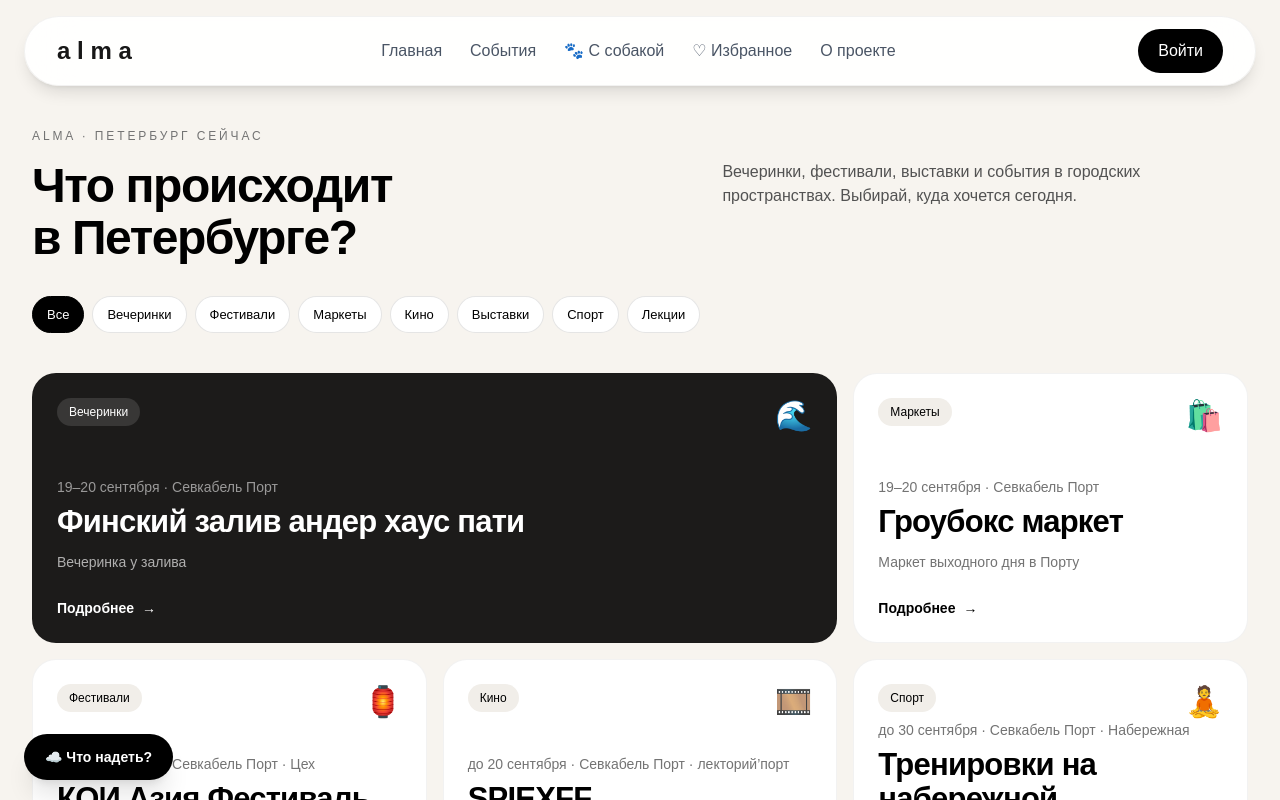
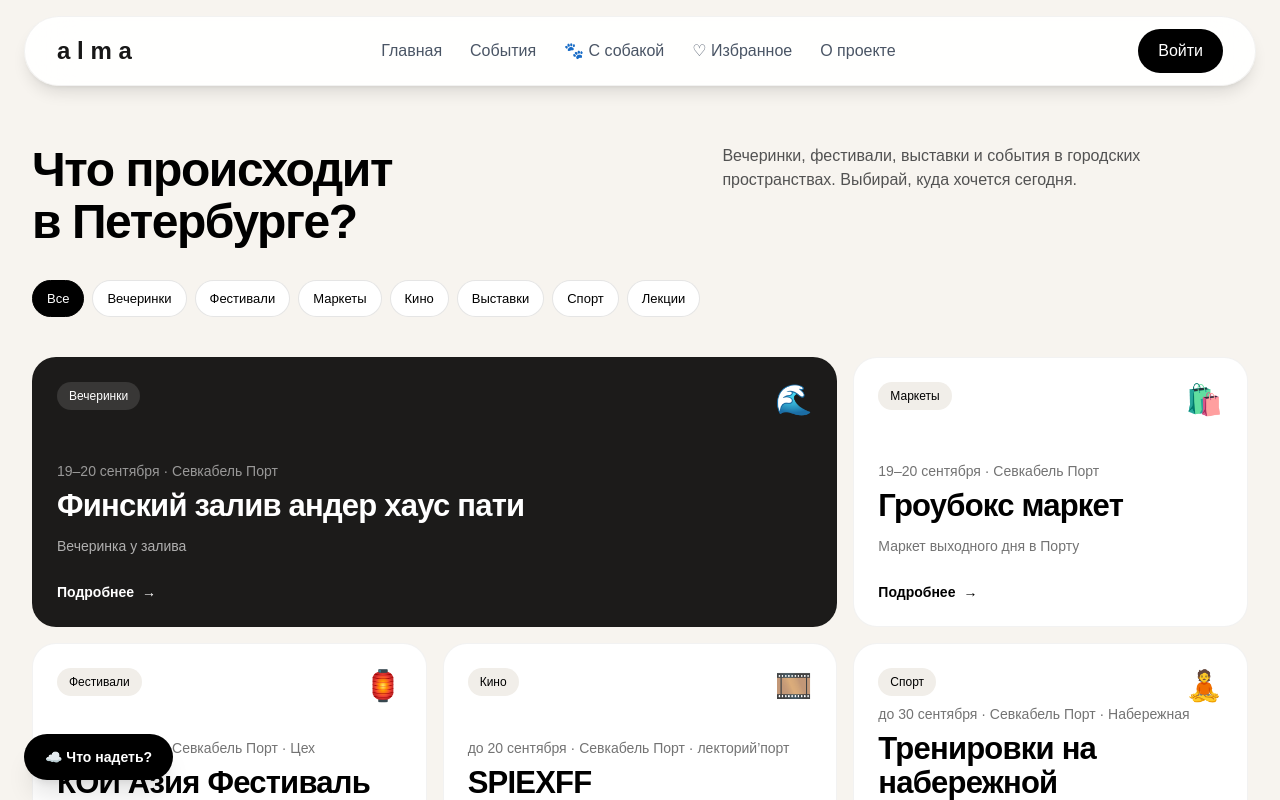
Before and after one commit to olgakastanova48386-dotcom/alma, a Next.js app: page /map in a window 1280 px wide. Shown: the top 800 px of the page. Built offline with nearby package versions, Linux system fonts and the light colour scheme; no server answers.

Commit message:
Убрать подпись Петербург сейчас

```diff
--- a/app/map/page.tsx
+++ b/app/map/page.tsx
@@ -33,7 +33,6 @@ export default function MapPage() {
   return (
     <main className="min-h-screen bg-[#f7f4ef] pb-20 pt-28 text-black sm:pt-32">
       <section className="mx-auto max-w-7xl px-4 sm:px-6 lg:px-8">
-        <p className="text-xs uppercase tracking-[0.24em] text-neutral-500">ALMA · Петербург сейчас</p>
         <div className="mt-4 grid items-start gap-5 md:grid-cols-[minmax(0,1.1fr)_minmax(280px,.9fr)] md:gap-12">
           <h1 className="text-[clamp(30px,4.5vw,48px)] font-bold leading-[1.08] tracking-[-0.03em]">Что происходит<br />в Петербурге?</h1>
           <p className="max-w-md text-[15px] leading-6 text-neutral-600 sm:text-base">Вечеринки, фестивали, выставки и события в городских пространствах. Выбирай, куда хочется сегодня.</p>
```
